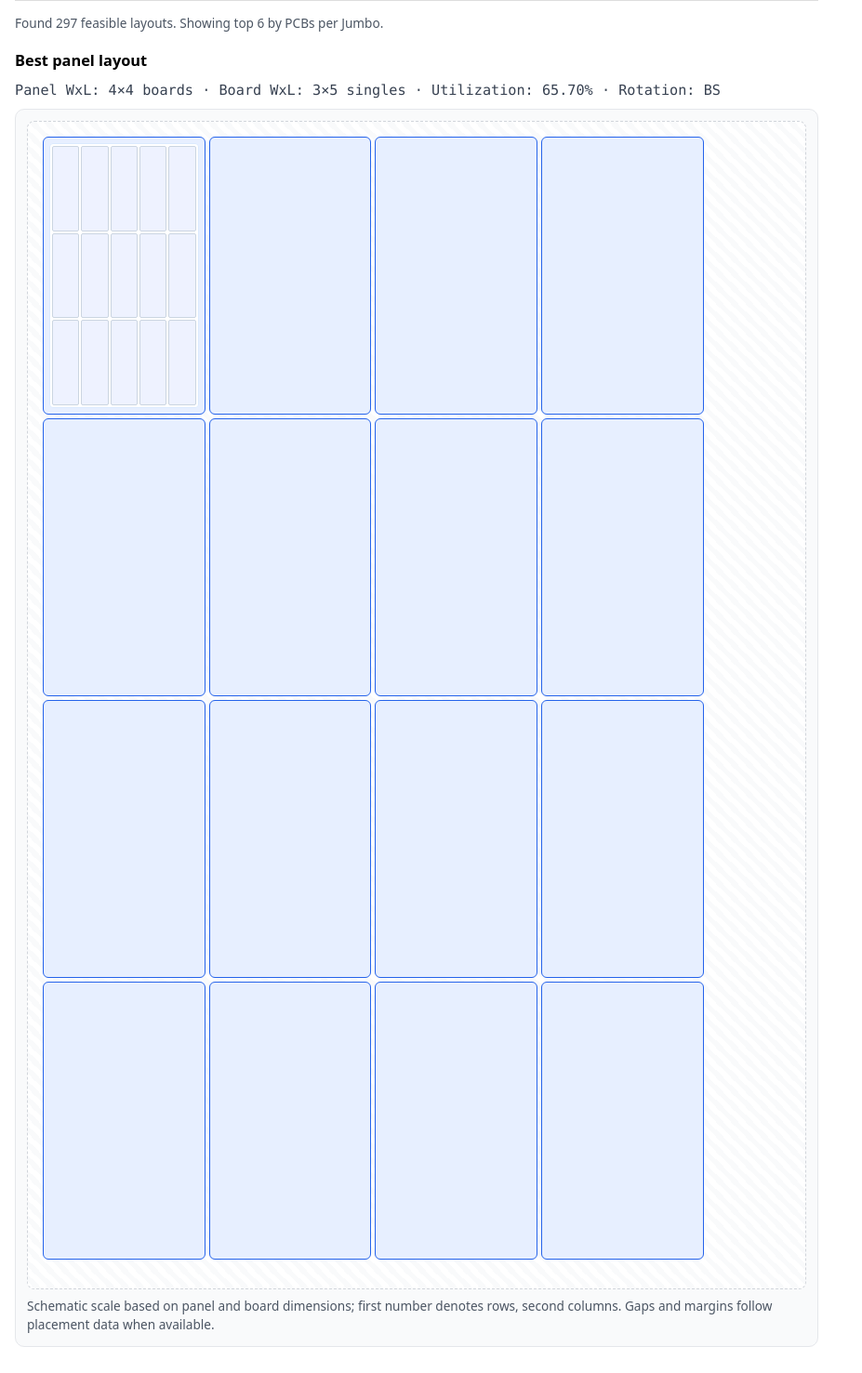
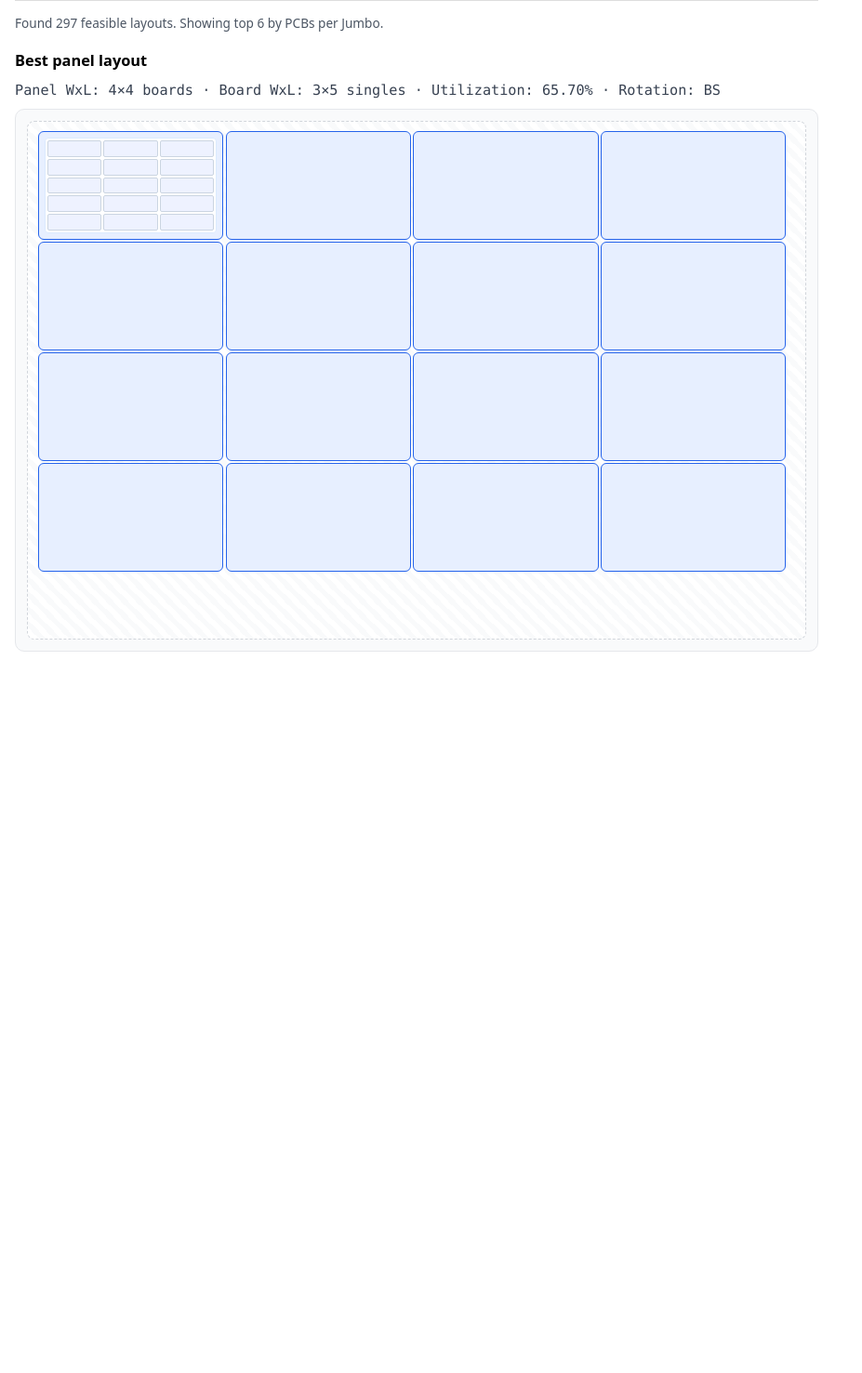
Before and after one commit to s006112/kn, a Flask app: page / in a window 1280 px wide. Shown: the part 804-2281 px from the top of the page at 93% size, without its empty margins (0-927 px from the left). After the commit the page ends 1505 px from the top, so only its background shows below. Run offline with Flask 3, Linux system fonts and the light colour scheme.

Commit message:
Rotation

```diff
--- a/quote/templates/partials/panel_layout.html
+++ b/quote/templates/partials/panel_layout.html
@@ -4,7 +4,7 @@
 {% set panel_cols = best_row.nbw if best_row else 0 %}
 {% set singles_rows = best_row.nl if best_row else 0 %}
 {% set singles_cols = best_row.nw if best_row else 0 %}
-{% set panel_aspect_ratio = (best_row.panel_width / best_row.panel_length) if best_row and best_row.panel_width and best_row.panel_length else 1 %} {# width / height; height derives from physical ratio #}
+{% set panel_aspect_ratio = (best_row.panel_length / best_row.panel_width) if best_row and best_row.panel_width and best_row.panel_length else 1 %} {# width / height; height derives from physical ratio #}
 {% set valid = best_row and panel_cols and panel_rows and best_row.panel_width and best_row.panel_length %}
 {% if valid %}
 <section id="panelizer-layout-visual" class="panelizer-layout">
@@ -19,20 +19,20 @@
   </div>
   <div class="panel-visual-wrapper">
     <div class="panel-visual-surface" aria-label="Panel layout" style="aspect-ratio: {{ "%.6f"|format(panel_aspect_ratio) }};"> {# Width is 100%; height follows panel aspect ratio to preserve physical scaling. #}
-      {% set board_w_pct = (best_row.board_w / best_row.panel_width * 100) if best_row.panel_width else 0 %}
-      {% set board_l_pct = (best_row.board_l / best_row.panel_length * 100) if best_row.panel_length else 0 %}
+      {% set board_w_pct = (best_row.board_l / best_row.panel_length * 100) if best_row.panel_length else 0 %}
+      {% set board_l_pct = (best_row.board_w / best_row.panel_width * 100) if best_row.panel_width else 0 %}
       {% set board_positions = best_row.placements.boards if best_row.placements is defined and best_row.placements.boards is defined else [] %}
       {% if board_positions %}
         {# Row/col mapping: rows follow panel length axis (nbl), cols follow width (nbw). Only the top-left board shows singles. #}
         {% for placement in board_positions %}
-          {% set left_pct = (placement.x / best_row.panel_width * 100) if best_row.panel_width else 0 %}
-          {% set top_pct = (placement.y / best_row.panel_length * 100) if best_row.panel_length else 0 %}
+          {% set left_pct = (placement.y / best_row.panel_length * 100) if best_row.panel_length else 0 %}
+          {% set top_pct = (placement.x / best_row.panel_width * 100) if best_row.panel_width else 0 %}
           {% set row_index0 = panel_cols and (loop.index0 // panel_cols) or 0 %}
           {% set col_index0 = panel_cols and (loop.index0 % panel_cols) or 0 %}
           {% set is_top_left = (row_index0 == 0 and col_index0 == 0 and singles_rows and singles_cols) %}
           <div class="panel-visual-board{{ ' panel-visual-board--with-singles' if is_top_left else '' }}" style="width: {{ "%.4f"|format(board_w_pct) }}%; height: {{ "%.4f"|format(board_l_pct) }}%; left: {{ "%.4f"|format(left_pct) }}%; top: {{ "%.4f"|format(top_pct) }}%;">
             {% if is_top_left %}
-              <div class="panel-visual-singles-grid" style="grid-template-rows: repeat({{ singles_rows }}, 1fr); grid-template-columns: repeat({{ singles_cols }}, 1fr);">
+              <div class="panel-visual-singles-grid" style="grid-template-rows: repeat({{ singles_cols }}, 1fr); grid-template-columns: repeat({{ singles_rows }}, 1fr);">
                 {% for sr in range(singles_rows) %}
                   {% for sc in range(singles_cols) %}
                     <div class="panel-visual-single" aria-hidden="true"></div>
@@ -43,13 +43,13 @@
           </div>
         {% endfor %}
       {% else %}
-        <div class="panel-visual-fallback-grid" style="grid-template-columns: repeat({{ panel_cols }}, 1fr); grid-template-rows: repeat({{ panel_rows }}, 1fr);">
+        <div class="panel-visual-fallback-grid" style="grid-template-columns: repeat({{ panel_rows }}, 1fr); grid-template-rows: repeat({{ panel_cols }}, 1fr);">
           {% for j in range(panel_rows) %}
             {% for i in range(panel_cols) %}
               {% set is_top_left = (j == 0 and i == 0 and singles_rows and singles_cols) %}
               <div class="panel-visual-board{{ ' panel-visual-board--with-singles' if is_top_left else '' }}">
                 {% if is_top_left %}
-                  <div class="panel-visual-singles-grid" style="grid-template-rows: repeat({{ singles_rows }}, 1fr); grid-template-columns: repeat({{ singles_cols }}, 1fr);">
+                  <div class="panel-visual-singles-grid" style="grid-template-rows: repeat({{ singles_cols }}, 1fr); grid-template-columns: repeat({{ singles_rows }}, 1fr);">
                     {% for sr in range(singles_rows) %}
                       {% for sc in range(singles_cols) %}
                         <div class="panel-visual-single" aria-hidden="true"></div>
@@ -63,7 +63,6 @@
         </div>
       {% endif %}
     </div>
-    <p class="panel-visual-footnote">Schematic scale based on panel and board dimensions; first number denotes rows, second columns. Gaps and margins follow placement data when available.</p>
   </div>
 </section>
 {% endif %}
--- a/whisper/p.py
+++ b/whisper/p.py
@@ -32,7 +32,7 @@ PATH_CONFIG = {
     "OBSIDIAN_SYNC_FOLDER": Path("/desktop/Obsidian/O_2025"),
 }
 
-# sonar, sonar-pro, sonar-reasoning, sonar-reasoning-pro
+# sonar, sonar-pro, sonar-reasoning-pro
 # gemini-2.0-flash, gemini-2.5-flash, gemini-2.5-pro, gemini-3-pro-preview,
 # gpt-5-mini, gpt-5-nano, gpt-4.1-mini, gpt-4.1-nano, gpt-4o-mini, o1-mini, o3-mini, o4-mini, codex-mini-latest
 # gpt-5.1, gpt-5, gpt-5-chat-latest, gpt-4.1, gpt-4o, o1, o3,
@@ -41,7 +41,7 @@ MODEL_EXTRACT_MATRIX = {
     "WATCH_FOLDER": [
         "gpt-5-mini",
         "gemini-2.5-flash",
-        "sonar-reasoning-pro",
+        "sonar",
     ],
     "PREMIUM_WATCH_FOLDER": [
         "o3",
```
